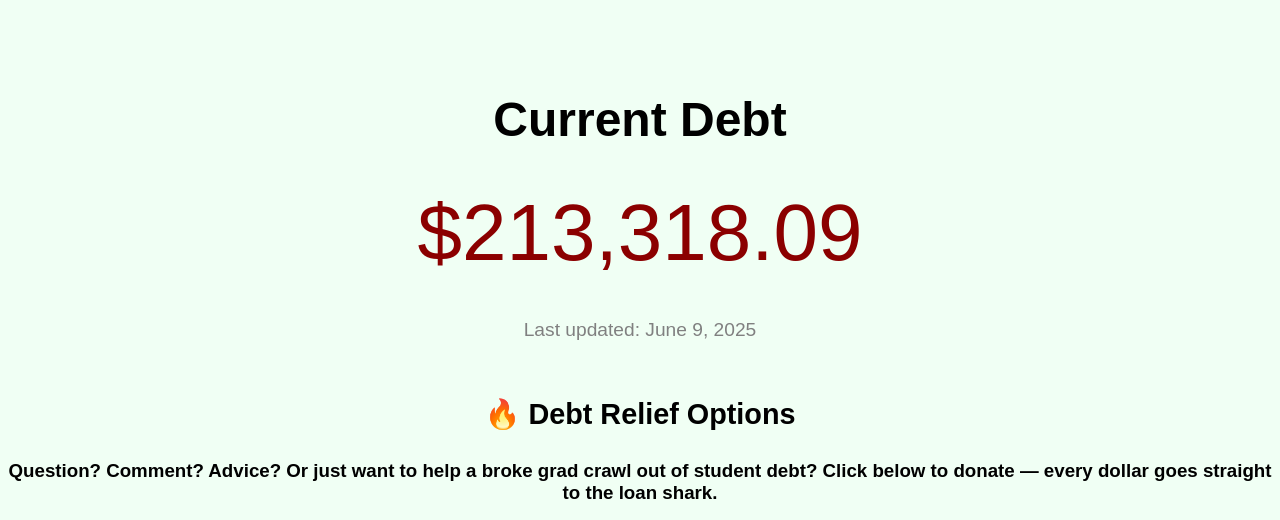
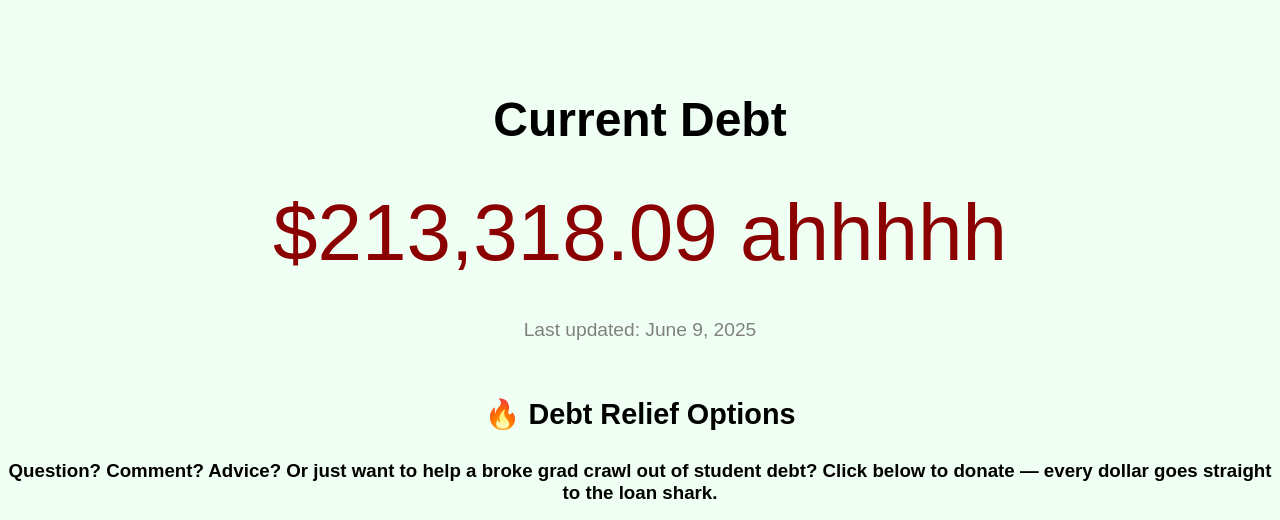
Before and after one commit to plz-pay-me/debt-tracker, a plain HTML site: page index.html in a window 1280 px wide. Shown: the top 520 px of the page. Drawn offline with Linux system fonts and the light colour scheme.

Commit message:
test commit - changed debt amount to test functionality of push script

```diff
--- a/index.html
+++ b/index.html
@@ -76,7 +76,7 @@
 <body>
   <header>
     <h1>Current Debt</h1>
-    <div class="debt">$213,318.09</div>
+    <div class="debt">$213,318.09 ahhhhh</div>
     <div class="date">Last updated: June 9, 2025</div>
   </header>
 
```
